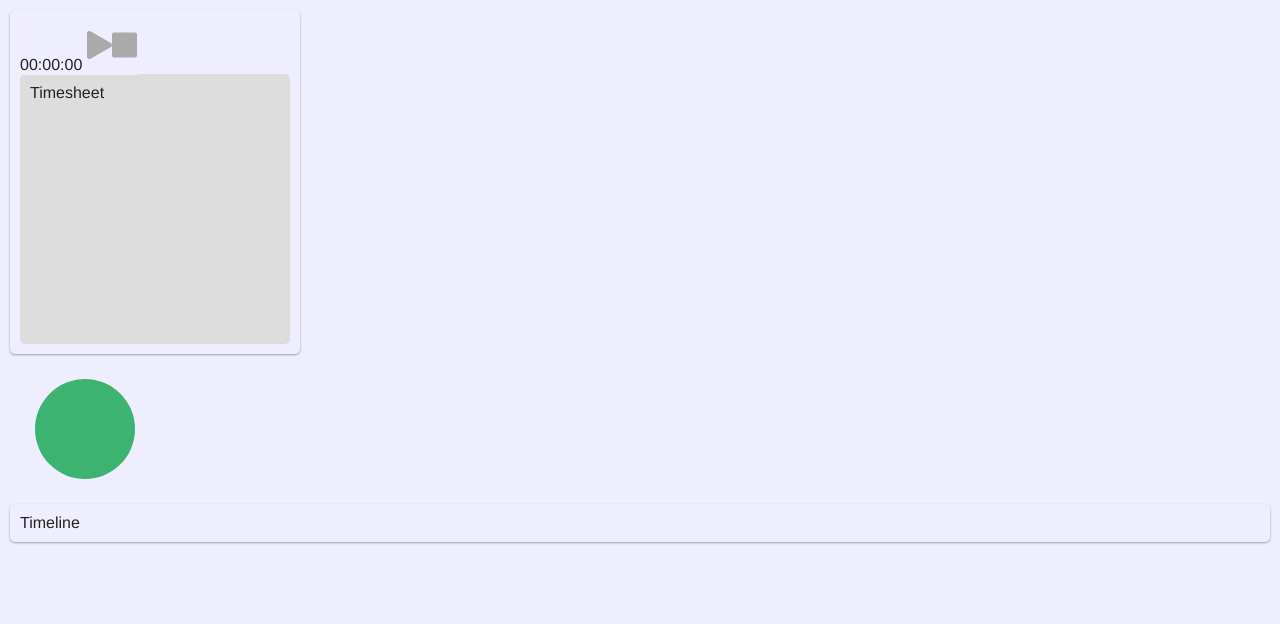
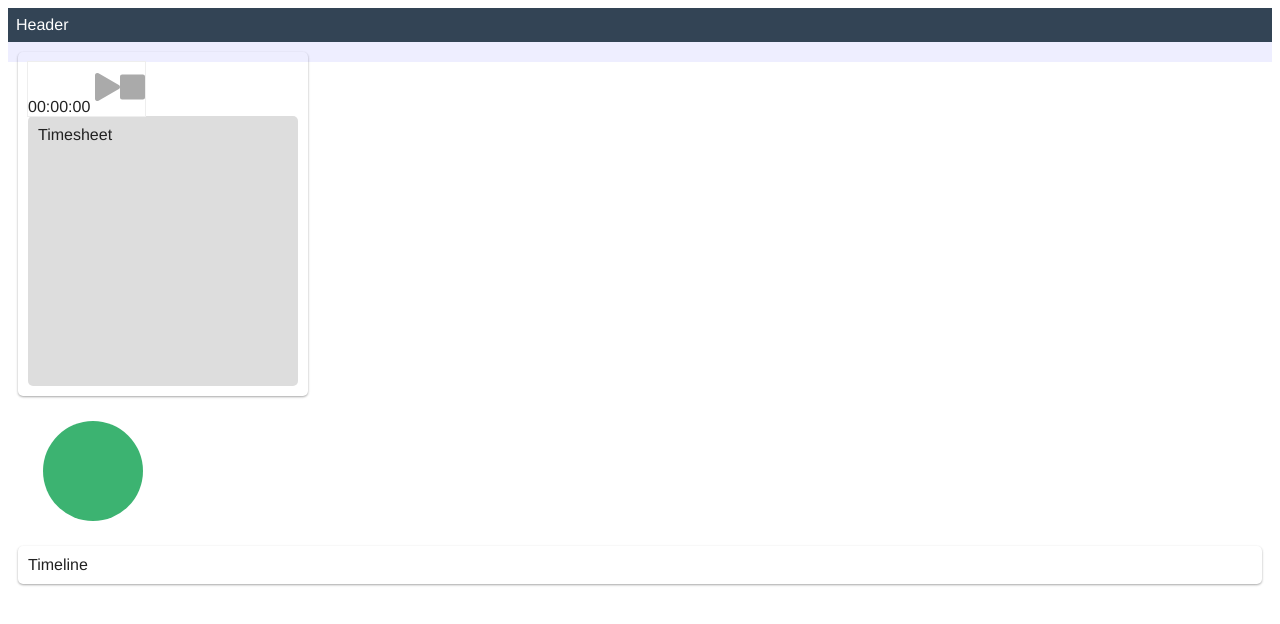
Before and after one commit to rpivo/timeward-react, a React app: page / in a window 1280 px wide. Shown: the top 624 px of the page. Built offline with nearby package versions, Linux system fonts and the light colour scheme; the HTML template or start-up script is replaced by a standard one.

Commit message:
add header and page components

```diff
--- a/src/components/App.tsx
+++ b/src/components/App.tsx
@@ -1,5 +1,7 @@
 import React from 'react';
 import { Dashboard } from '@pages/Dashboard';
+import { Header } from '@components/Header';
+import { Page } from '@components/Page';
 import { ThemeProvider } from 'styled-components';
 import { Theme } from '@styles/theme';
 import { GlobalStyle } from '@styles/global';
@@ -8,6 +10,9 @@ export const App = (): JSX.Element =>
   <ThemeProvider theme={ Theme }>
     <GlobalStyle />
     <div className='app'>
-      <Dashboard />
+      <Header />
+      <Page>
+        <Dashboard />
+      </Page>
     </div>
   </ThemeProvider>;
--- /dev/null
+++ b/src/components/Header.tsx
@@ -0,0 +1,7 @@
+import React from 'react';
+import StyledHeader from '@styles/components/Header.styled';
+
+export const Header = (): JSX.Element =>
+  <StyledHeader>
+    <div>Header</div>
+  </StyledHeader>;
--- /dev/null
+++ b/src/components/Page.tsx
@@ -0,0 +1,7 @@
+import React from 'react';
+import StyledPage from '@styles/components/Page.styled';
+
+type PageProps = { children: React.ReactNode };
+
+export const Page = (props: PageProps): JSX.Element =>
+  <StyledPage>{ props.children }</StyledPage>;
--- /dev/null
+++ b/src/styles/components/Header.styled.tsx
@@ -0,0 +1,10 @@
+import styled from 'styled-components';
+
+const StyledHeader = styled.header`
+  width: calc(100% - 16px);
+  background: #345;
+  color: white;
+  padding: 8px;
+`;
+
+export default StyledHeader;
--- /dev/null
+++ b/src/styles/components/Page.styled.tsx
@@ -0,0 +1,7 @@
+import styled from 'styled-components';
+
+const StyledPage = styled.main`
+  position: relative;
+`;
+
+export default StyledPage;
```
Also changed, not shown: 1 other file (tests, documents, lock files or other folders).
